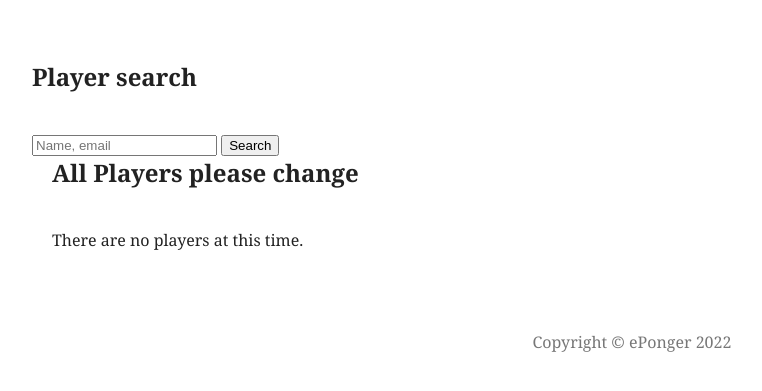
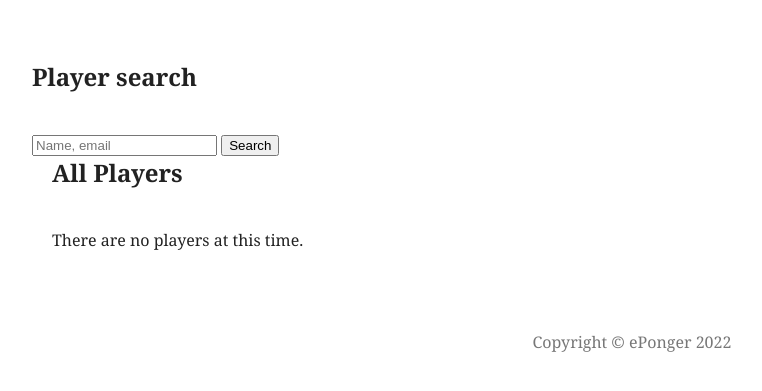
Before and after one commit to akosilar/eponger, a Node server app: page /players/ in a window 1280 px wide. Shown: the part 118-509 px from the top of the page, without its empty margins (8-770 px from the left). Run offline with Node 20, Linux system fonts and the light colour scheme; data that the repository does not hold is empty; some libraries are stand-ins or nearby versions.

Commit message:
Update players.ejs

```diff
--- a/views/players.ejs
+++ b/views/players.ejs
@@ -6,23 +6,21 @@
     <div>
       <h2>Player search</h2>
       <form action="/players/search" method="GET">
-            <input type="text" name="playerSearch" placeholder="Name, email">
+        <input type="text" name="playerSearch" placeholder="Name, email" />
         <button>Search</button>
       </form>
     </div>
     <div class="players content">
-        <h2>All Players please change</h2>
+      <h2>All Players</h2>
 
-        <% if (players.length >0) { %>
-            <% players.forEach(players => { %>
+      <% if (players.length >0) { %> <% players.forEach(players => { %>
       <a class="single" href="/players/<%= players._id %>">
-                <h3 class="title"><%= players.email %> </h3>
-                <p><%= players.firstname %> </p>
-                <p><%= players.lastname %> </p>
-                <p><%= players.rating %> </p>
+        <h3 class="title"><%= players.email %></h3>
+        <p><%= players.firstname %></p>
+        <p><%= players.lastname %></p>
+        <p><%= players.rating %></p>
       </a>
-            <% }) %>
-            <% } else { %>
+      <% }) %> <% } else { %>
       <p>There are no players at this time.</p>
       <% } %>
     </div>
```
Lines whose indentation alone changed are shown as unchanged.
